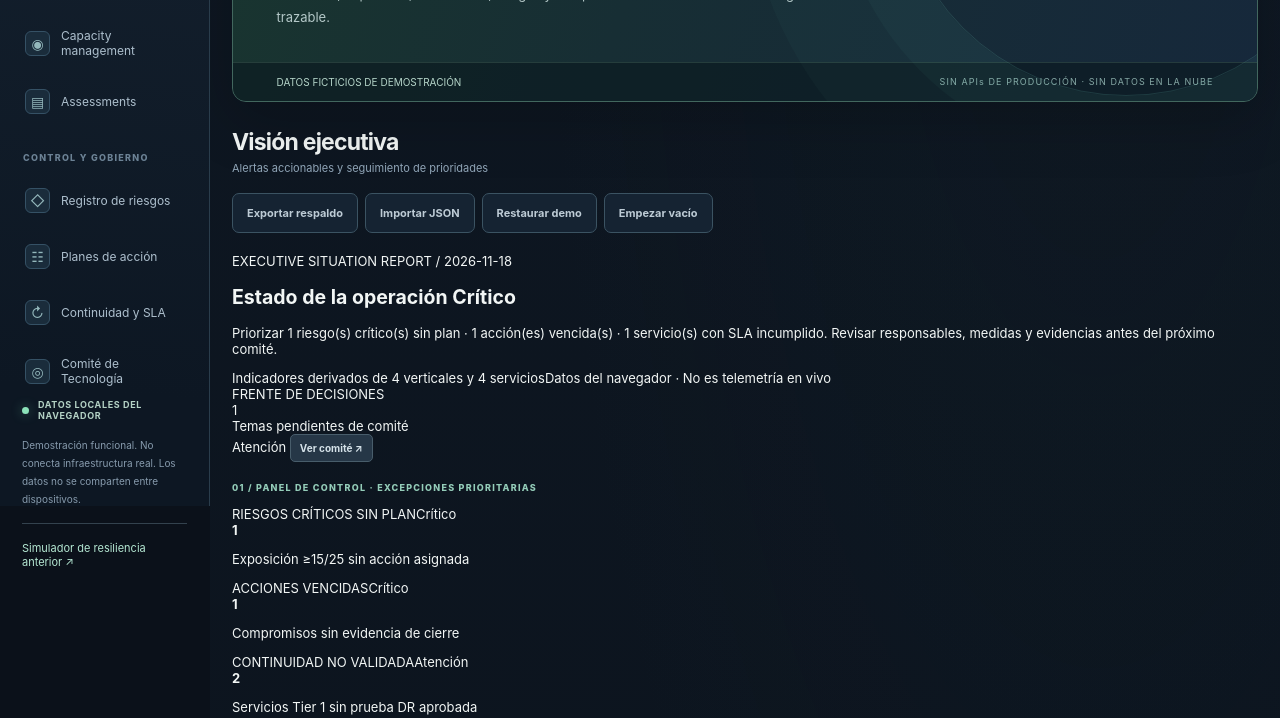
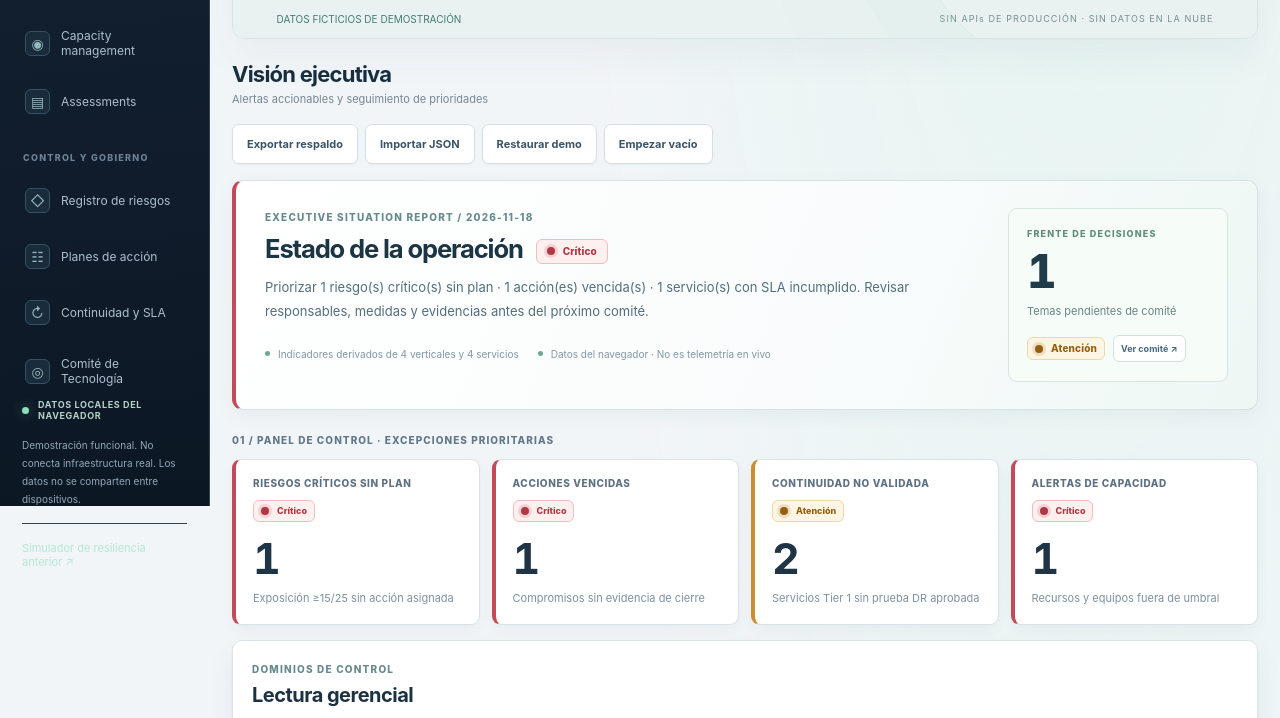
Before and after one commit to augustogjmm/ATLAS-Enterprise-IT-Operations-Resilience, a website: page public/index.html in a window 1280 px wide. Shown: the part 294-1012 px from the top of the page. Drawn offline with Linux system fonts and the light colour scheme; files whose address does not match are found by name.

Commit message:
design: activate enterprise executive presentation across ATLAS

```diff
--- a/public/index.html
+++ b/public/index.html
@@ -3,10 +3,11 @@
 <head>
 <meta charset="utf-8">
 <meta name="viewport" content="width=device-width,initial-scale=1">
-<meta name="theme-color" content="#0b111a">
+<meta name="theme-color" content="#f2f5f8">
 <meta name="description" content="ATLAS IT Governance: gestión real de verticales, capacity, assessments, riesgos, continuidad y acciones correctivas con trazabilidad.">
 <title>ATLAS · Gobierno y Operaciones de Tecnología</title>
 <link rel="stylesheet" href="./governance.css">
+<link rel="stylesheet" href="./executive.css">
 <script type="module" src="./governance.js"></script>
 </head>
 <body>
```
